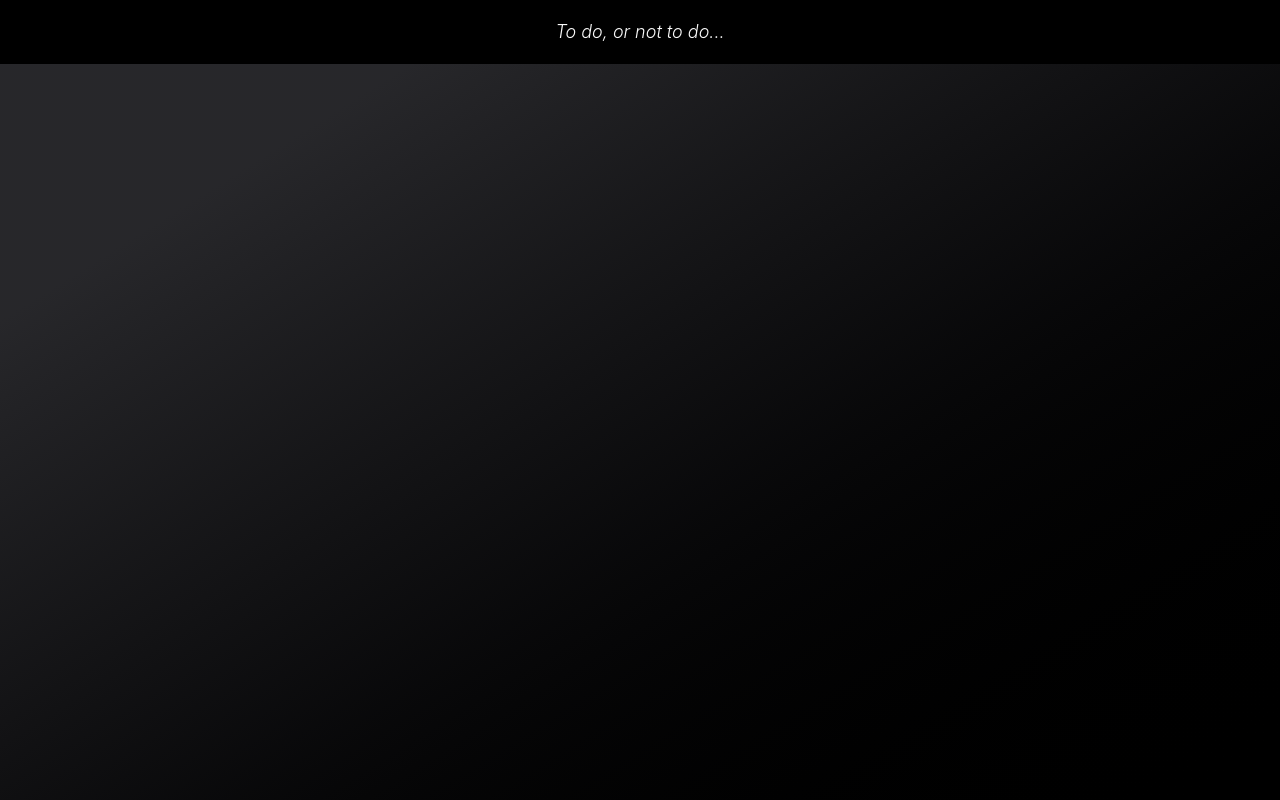
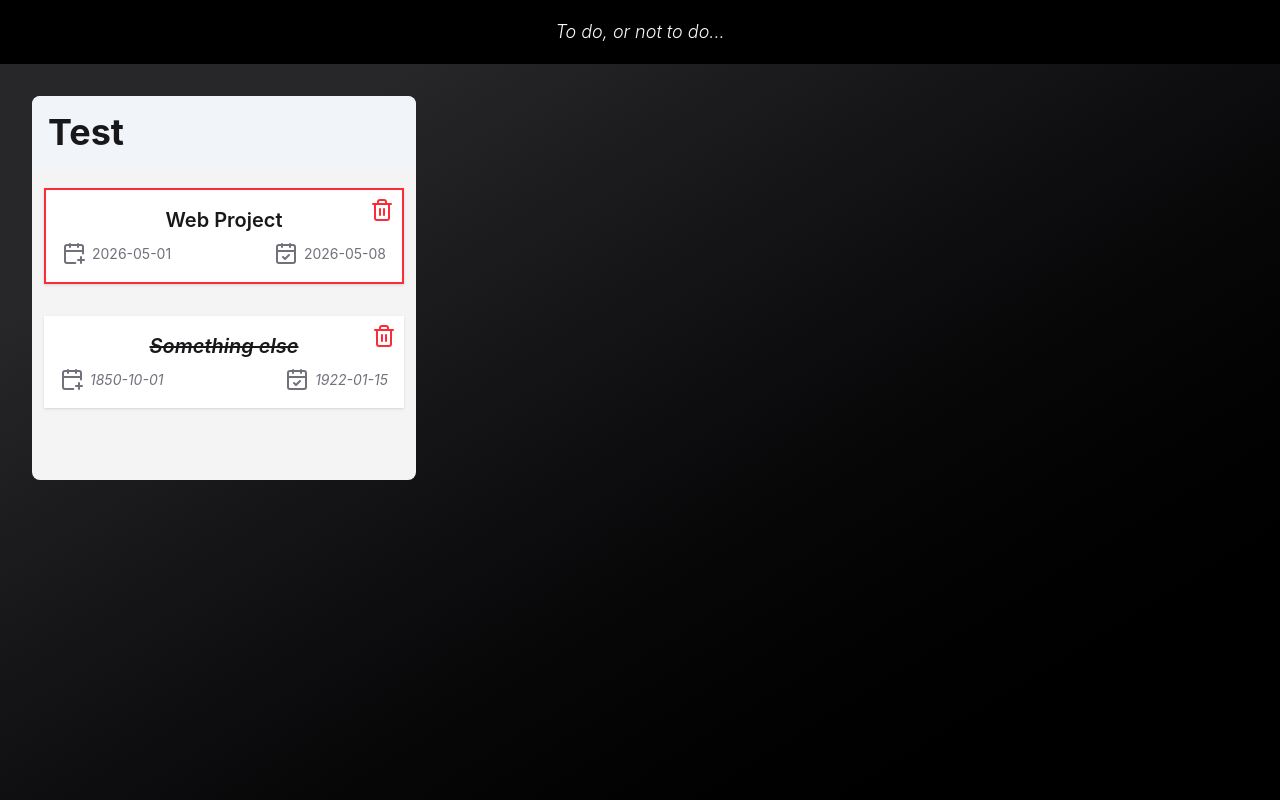
Before and after one commit to nerddude9000/todo-or-not-todo, a React (Vite) app: page / in a window 1280 px wide. Built offline with nearby package versions, Linux system fonts and the light colour scheme.

Commit message:
feat: todo list and todo list item components

```diff
--- a/package.json
+++ b/package.json
@@ -11,6 +11,8 @@
   },
   "dependencies": {
     "@tailwindcss/vite": "^4.2.4",
+    "clsx": "^2.1.1",
+    "lucide-react": "^1.3.0",
     "react": "^19.2.5",
     "react-dom": "^19.2.5",
     "tailwindcss": "^4.2.4"
--- a/src/App.css
+++ /dev/null
@@ -1,184 +0,0 @@
-.counter {
-  font-size: 16px;
-  padding: 5px 10px;
-  border-radius: 5px;
-  color: var(--accent);
-  background: var(--accent-bg);
-  border: 2px solid transparent;
-  transition: border-color 0.3s;
-  margin-bottom: 24px;
-
-  &:hover {
-    border-color: var(--accent-border);
-  }
-  &:focus-visible {
-    outline: 2px solid var(--accent);
-    outline-offset: 2px;
-  }
-}
-
-.hero {
-  position: relative;
-
-  .base,
-  .framework,
-  .vite {
-    inset-inline: 0;
-    margin: 0 auto;
-  }
-
-  .base {
-    width: 170px;
-    position: relative;
-    z-index: 0;
-  }
-
-  .framework,
-  .vite {
-    position: absolute;
-  }
-
-  .framework {
-    z-index: 1;
-    top: 34px;
-    height: 28px;
-    transform: perspective(2000px) rotateZ(300deg) rotateX(44deg) rotateY(39deg)
-      scale(1.4);
-  }
-
-  .vite {
-    z-index: 0;
-    top: 107px;
-    height: 26px;
-    width: auto;
-    transform: perspective(2000px) rotateZ(300deg) rotateX(40deg) rotateY(39deg)
-      scale(0.8);
-  }
-}
-
-#center {
-  display: flex;
-  flex-direction: column;
-  gap: 25px;
-  place-content: center;
-  place-items: center;
-  flex-grow: 1;
-
-  @media (max-width: 1024px) {
-    padding: 32px 20px 24px;
-    gap: 18px;
-  }
-}
-
-#next-steps {
-  display: flex;
-  border-top: 1px solid var(--border);
-  text-align: left;
-
-  & > div {
-    flex: 1 1 0;
-    padding: 32px;
-    @media (max-width: 1024px) {
-      padding: 24px 20px;
-    }
-  }
-
-  .icon {
-    margin-bottom: 16px;
-    width: 22px;
-    height: 22px;
-  }
-
-  @media (max-width: 1024px) {
-    flex-direction: column;
-    text-align: center;
-  }
-}
-
-#docs {
-  border-right: 1px solid var(--border);
-
-  @media (max-width: 1024px) {
-    border-right: none;
-    border-bottom: 1px solid var(--border);
-  }
-}
-
-#next-steps ul {
-  list-style: none;
-  padding: 0;
-  display: flex;
-  gap: 8px;
-  margin: 32px 0 0;
-
-  .logo {
-    height: 18px;
-  }
-
-  a {
-    color: var(--text-h);
-    font-size: 16px;
-    border-radius: 6px;
-    background: var(--social-bg);
-    display: flex;
-    padding: 6px 12px;
-    align-items: center;
-    gap: 8px;
-    text-decoration: none;
-    transition: box-shadow 0.3s;
-
-    &:hover {
-      box-shadow: var(--shadow);
-    }
-    .button-icon {
-      height: 18px;
-      width: 18px;
-    }
-  }
-
-  @media (max-width: 1024px) {
-    margin-top: 20px;
-    flex-wrap: wrap;
-    justify-content: center;
-
-    li {
-      flex: 1 1 calc(50% - 8px);
-    }
-
-    a {
-      width: 100%;
-      justify-content: center;
-      box-sizing: border-box;
-    }
-  }
-}
-
-#spacer {
-  height: 88px;
-  border-top: 1px solid var(--border);
-  @media (max-width: 1024px) {
-    height: 48px;
-  }
-}
-
-.ticks {
-  position: relative;
-  width: 100%;
-
-  &::before,
-  &::after {
-    content: '';
-    position: absolute;
-    top: -4.5px;
-    border: 5px solid transparent;
-  }
-
-  &::before {
-    left: 0;
-    border-left-color: var(--border);
-  }
-  &::after {
-    right: 0;
-    border-right-color: var(--border);
-  }
-}
--- a/src/App.tsx
+++ b/src/App.tsx
@@ -1,6 +1,31 @@
-import "./App.css";
+import { useState } from "react";
+import type { TodoListType } from "./lib";
+import TodoList from "./components/TodoList";
 
 export default function App() {
+  const [todoLists, setTodoLists] = useState<TodoListType[]>([
+    // Dummy data
+    {
+      title: "Test",
+      items: [
+        {
+          name: "Web Project",
+          done: false,
+          date_added: "2026-05-01",
+          date_due: "2026-05-08",
+        },
+        {
+          name: "Something else",
+          done: true,
+          date_added: "1850-10-01",
+          date_due: "1922-01-15",
+        },
+      ],
+    },
+  ]);
+
+  // @TODO: add api integration
+
   return (
     <>
       <header className="w-screen h-16 flex items-center justify-center bg-black">
@@ -12,6 +37,11 @@ export default function App() {
           To do, or not to do...
         </a>
       </header>
+      <main className="p-8 flex-1 flex items-stretch gap-16">
+        {todoLists.map((list) => (
+          <TodoList key={`todo_${list.title}`} list={list} />
+        ))}
+      </main>
     </>
   );
 }
--- /dev/null
+++ b/src/components/TodoItem.tsx
@@ -0,0 +1,39 @@
+import clsx from "clsx";
+import type { TodoItemType } from "../lib";
+import { CalendarCheckIcon, CalendarPlusIcon, TrashIcon } from "lucide-react";
+
+interface Props {
+  item: TodoItemType;
+}
+
+export default function TodoItem({ item }: Props) {
+  const overdue =
+    new Date(item.date_added).getTime() - new Date(item.date_due).getTime() < 0;
+
+  return (
+    <button
+      className={clsx(
+        "relative flex flex-col items-stretch gap-2 bg-white shadow p-4 min-h-16 hover:shadow-none transition-all",
+        item.done && "italic bg-blue-200",
+        !item.done && overdue && "border-2 border-red-500",
+      )}
+    >
+      <button className="absolute top-2 right-2 font-black text-xl text-red-500">
+        <TrashIcon />
+      </button>
+      <h3
+        className={clsx("text-xl font-semibold", item.done && "line-through")}
+      >
+        {item.name}
+      </h3>
+      <div className="flex items-center justify-between *:text-zinc-500 text-sm *:flex *:items-center *:gap-1.5">
+        <p>
+          <CalendarPlusIcon /> {item.date_added}
+        </p>
+        <p>
+          <CalendarCheckIcon /> {item.date_due}
+        </p>
+      </div>
+    </button>
+  );
+}
--- /dev/null
+++ b/src/components/TodoList.tsx
@@ -0,0 +1,30 @@
+import clsx from "clsx";
+import type { TodoListType } from "../lib";
+import TodoItem from "./TodoItem";
+
+interface Props {
+  list: TodoListType;
+  className?: string;
+}
+
+export default function TodoList({ list, className }: Props) {
+  const { title, items } = list;
+
+  return (
+    <div
+      className={clsx(
+        "w-sm min-h-96 overflow-y-auto flex flex-col items-stretch gap-2 rounded-lg bg-zinc-100 text-zinc-900 group",
+        className,
+      )}
+    >
+      <h2 className="bg-slate-100 p-4 rounded-t-lg text-4xl font-bold group-hover:bg-white transition-colors duration-500">
+        {title}
+      </h2>
+      <div className="flex flex-col items-stretch gap-8 p-3">
+        {items.map((item) => (
+          <TodoItem key={`todo_item_${item.name}`} item={item} />
+        ))}
+      </div>
+    </div>
+  );
+}
--- a/src/index.css
+++ b/src/index.css
@@ -3,3 +3,7 @@
 body {
 	@apply h-screen w-screen flex flex-col items-stretch bg-linear-to-br from-zinc-800 from-20% to-black text-zinc-50;
 }
+
+button {
+	@apply hover:cursor-pointer hover:opacity-90;
+}
--- /dev/null
+++ b/src/lib.ts
@@ -0,0 +1,11 @@
+export type TodoItemType = {
+  name: string;
+  date_added: string;
+  date_due: string;
+  done: boolean;
+};
+
+export type TodoListType = {
+  title: string;
+  items: TodoItemType[];
+};
```
Also changed, not shown: 1 other file (tests, documents, lock files or other folders).
